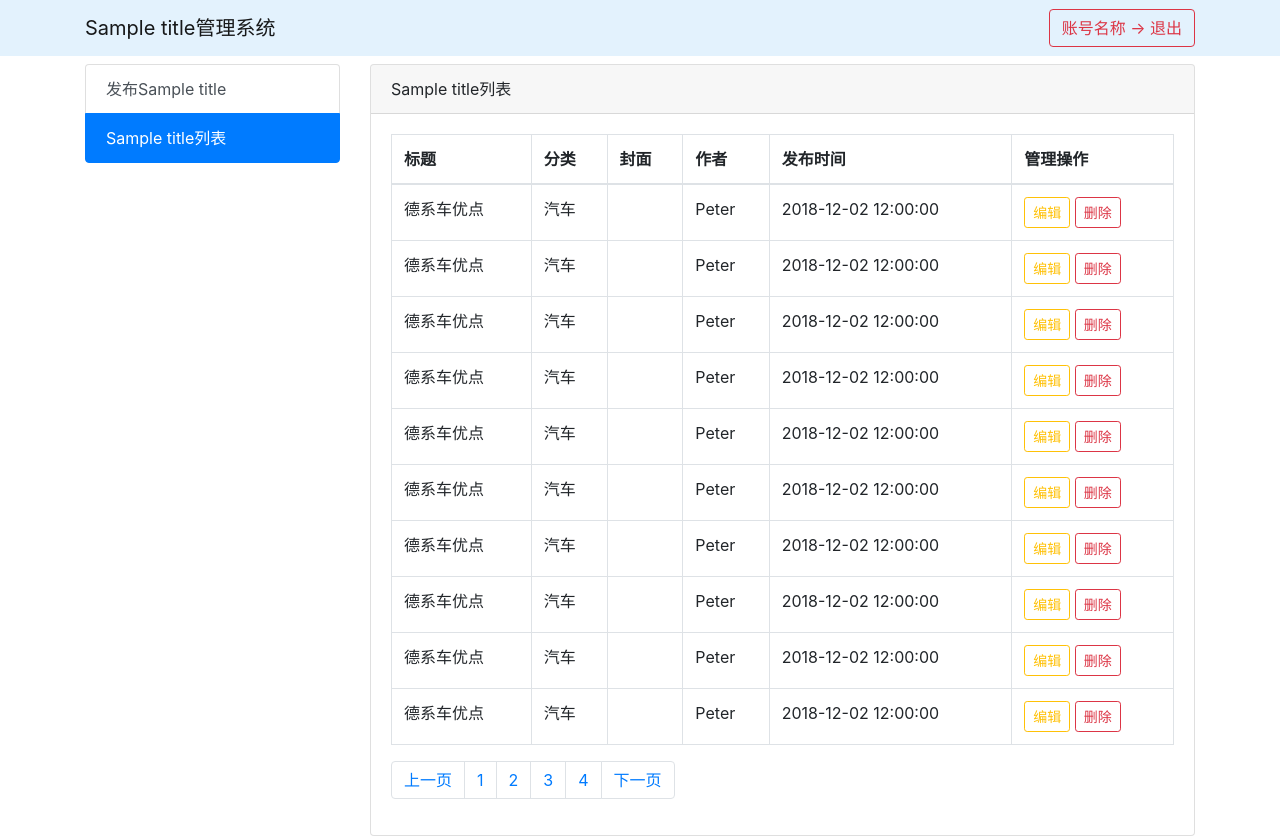
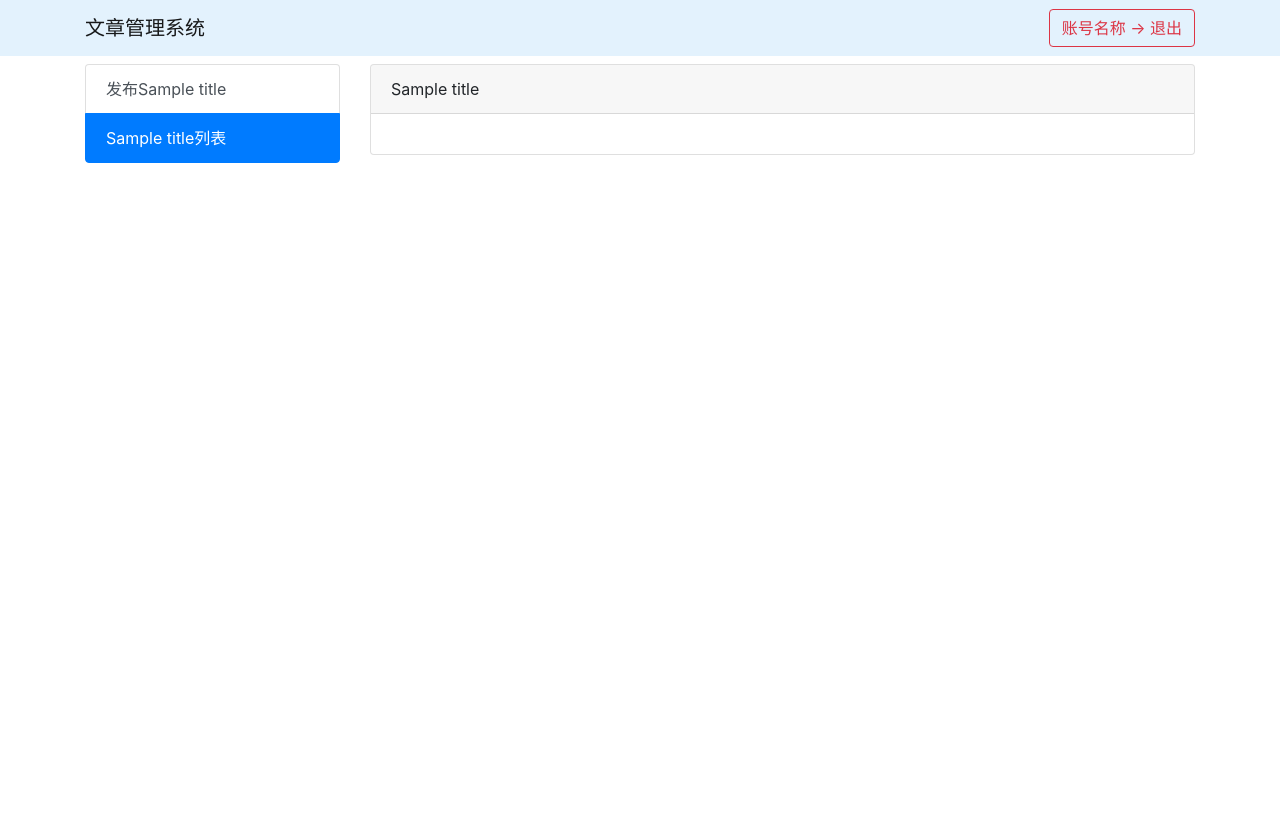
Before and after one commit to hengzZ/movie_web, a Flask app: template a_simple_flask_project/templates/layout.html in a window 1280 px wide. After the commit the page ends 163 px from the top, so only its background shows below. Run offline with Flask 2, Linux system fonts and the light colour scheme; the template is opened without the code that fills it: most values are stand-ins (such as "Sample title", 1, 10 or a date in 2020); some libraries are stand-ins or nearby versions.

Commit message:
html template for art_add.html and art_list.html

```diff
--- a/a_simple_flask_project/templates/layout.html
+++ b/a_simple_flask_project/templates/layout.html
@@ -6,65 +6,26 @@
           content="width=device-width, user-scalable=no, initial-scale=1.0, maximum-scale=1.0, minimum-scale=1.0">
     <meta http-equiv="X-UA-Compatible" content="ie=edge">
     <link rel="stylesheet" type="text/css" href="{{ url_for('static',filename='css/bootstrap.min.css') }}">
-    <title>{{ title }}管理系统</title>
+    <title>文章管理系统</title>
     {% block css %}{% endblock %}
 </head>
 <body>
 <nav class="navbar navbar-light" style="background-color: #e3f2fd;">
     <div class="container">
-        <a class="navbar-brand" href="#">{{ title }}管理系统</a>
+        <a class="navbar-brand" href="#">文章管理系统</a>
         <a class="btn btn-outline-danger" href="/login/">账号名称 -> 退出</a>
     </div>
 </nav>
 <div class="container" style="margin-top: 0.5em;">
     <div class="row">
         <div class="col-md-3">
-            <div class="list-group">
-                <a href="/art/add/" class="list-group-item list-group-item-action">发布{{ title }}</a>
-                <a href="/art/list/" class="list-group-item list-group-item-action active">{{ title }}列表</a>
-            </div>
+            {% include "menus.html" %}
         </div>
         <div class="col-md-9">
             <div class="card">
-                <div class="card-header">{{ title }}列表</div>
+                <div class="card-header">{{ title }}</div>
                 <div class="card-body">
-                    <table class="table table-bordered">
-                        <thead>
-                        <tr>
-                            <th>标题</th>
-                            <th>分类</th>
-                            <th>封面</th>
-                            <th>作者</th>
-                            <th>发布时间</th>
-                            <th>管理操作</th>
-                        </tr>
-                        </thead>
-                        {% for v in range(1,11) %}
-                        <tr>
-                            <td>德系车优点</td>
-                            <td>汽车</td>
-                            <td>
-                                <img data-src="holder.js/75x40">
-                            </td>
-                            <td>Peter</td>
-                            <td>2018-12-02 12:00:00</td>
-                            <td>
-                                <button class="btn btn-sm btn-outline-warning">编辑</button>
-                                <button class="btn btn-sm btn-outline-danger">删除</button>
-                            </td>
-                        </tr>
-                        {% endfor %}
-                    </table>
-                    <nav>
-                        <ul class="pagination">
-                            <li class="page-item"><a class="page-link" href="#">上一页</a></li>
-                            <li class="page-item"><a class="page-link" href="#">1</a></li>
-                            <li class="page-item"><a class="page-link" href="#">2</a></li>
-                            <li class="page-item"><a class="page-link" href="#">3</a></li>
-                            <li class="page-item"><a class="page-link" href="#">4</a></li>
-                            <li class="page-item"><a class="page-link" href="#">下一页</a></li>
-                        </ul>
-                    </nav>
+                    {% block content %}{% endblock %}
                 </div>
             </div>
         </div>
@@ -72,6 +33,7 @@
 </div>
 <script src="{{ url_for('static',filename='js/bootstrap.min.js') }}"></script>
 <script src="https://cdn.bootcss.com/holder/2.9.6/holder.js"></script>
+<script src="https://code.jquery.com/jquery-3.3.1.min.js"></script>
 {% block js %}{% endblock %}
 </body>
 </html>
```
